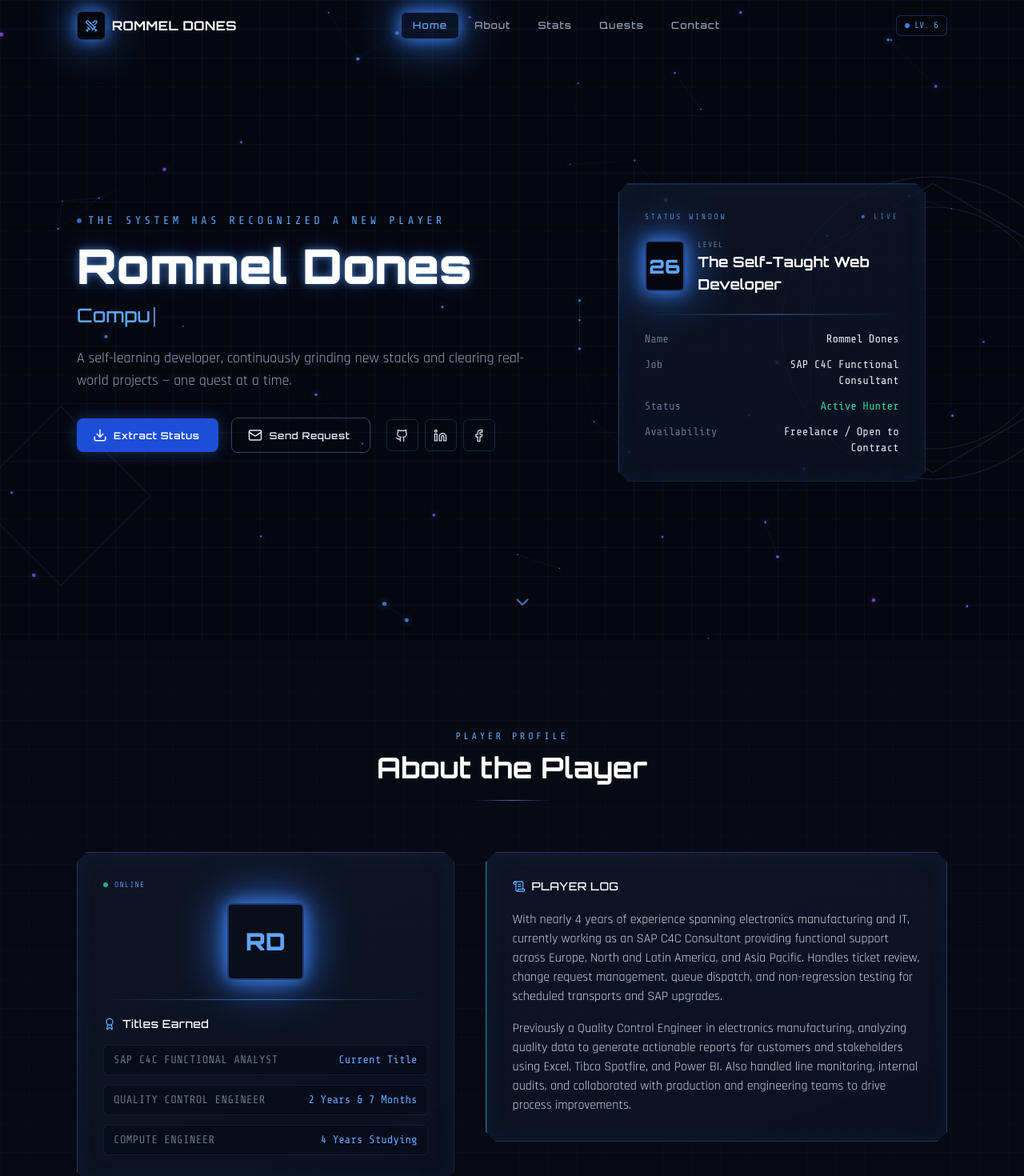
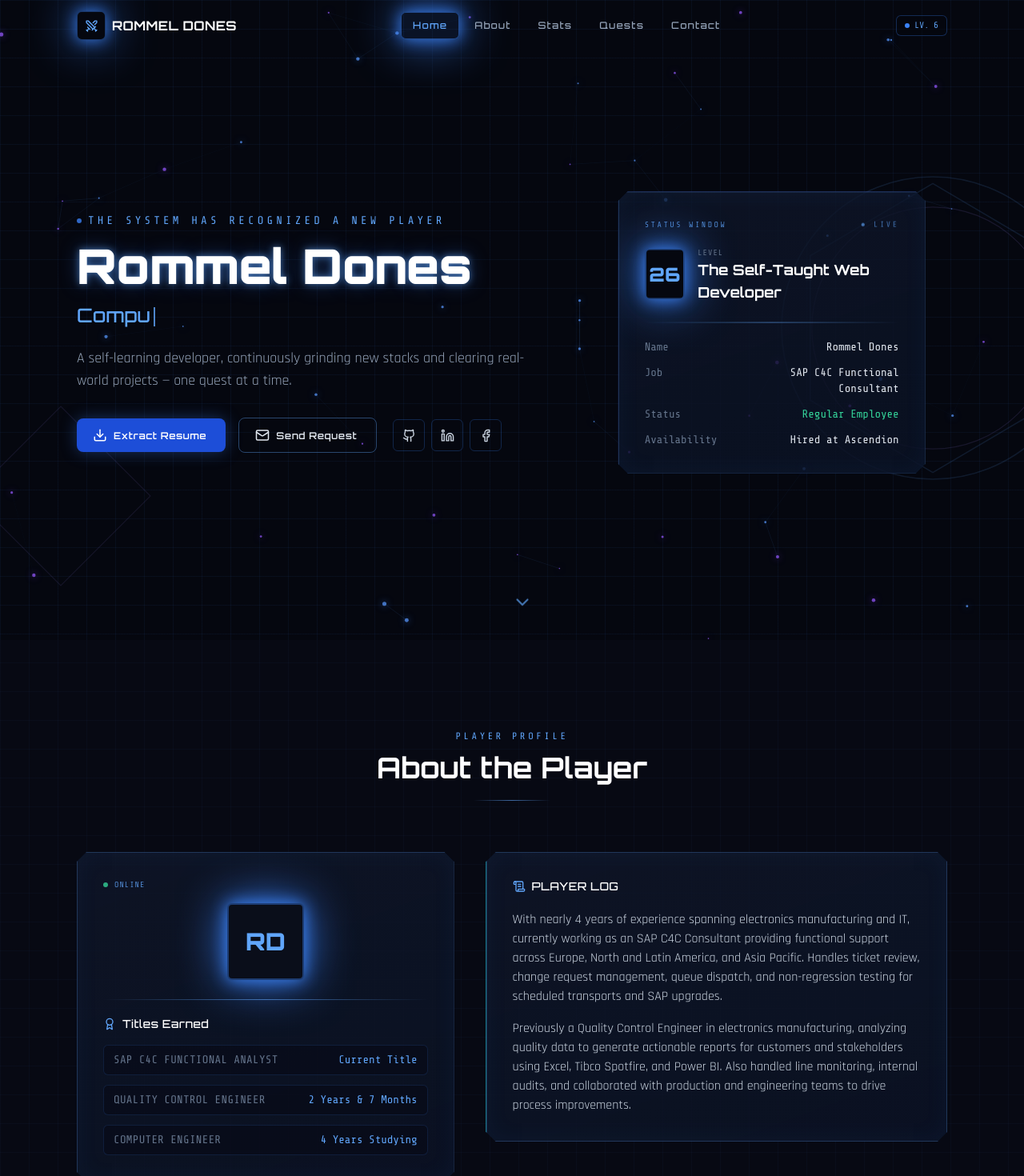
Before and after one commit to omeldon/dones-web-port, a React (Vite) app: page / in a window 1280 px wide. Shown: the top 1470 px of the page at 80% size. Built offline with nearby package versions, Linux system fonts and the light colour scheme; the HTML template or start-up script is replaced by a standard one.

Commit message:
Modify minor details

```diff
--- a/src/components/Hero.tsx
+++ b/src/components/Hero.tsx
@@ -110,7 +110,7 @@ const Hero: React.FC = () => {
                 boxShadow: "0 0 20px rgba(59,130,246,0.35)",
               }}
             >
-              Extract Status
+              Extract Resume
             </Button>
             <Button
               onClick={() =>
--- a/src/data/portfolioData.ts
+++ b/src/data/portfolioData.ts
@@ -16,8 +16,8 @@ export const profile = {
   ],
   level: 26,
   title: "The Self-Taught Web Developer",
-  status: "Active Hunter",
-  guild: "Freelance / Open to Contract",
+  status: "Regular Employee",
+  guild: "Hired at Ascendion",
   email: "donesrommel2000@gmail.com",
   resumeUrl: "/DonesRommel.pdf",
   social: {
@@ -36,7 +36,7 @@ export const about = {
   titlesEarned: [
     { label: "SAP C4C Functional Analyst", value: "Current Title" },
     { label: "Quality Control Engineer", value: "2 Years & 7 Months" },
-    { label: "Compute Engineer", value: "4 Years Studying" },
+    { label: "Computer Engineer", value: "4 Years Studying" },
   ],
 };
 
```
